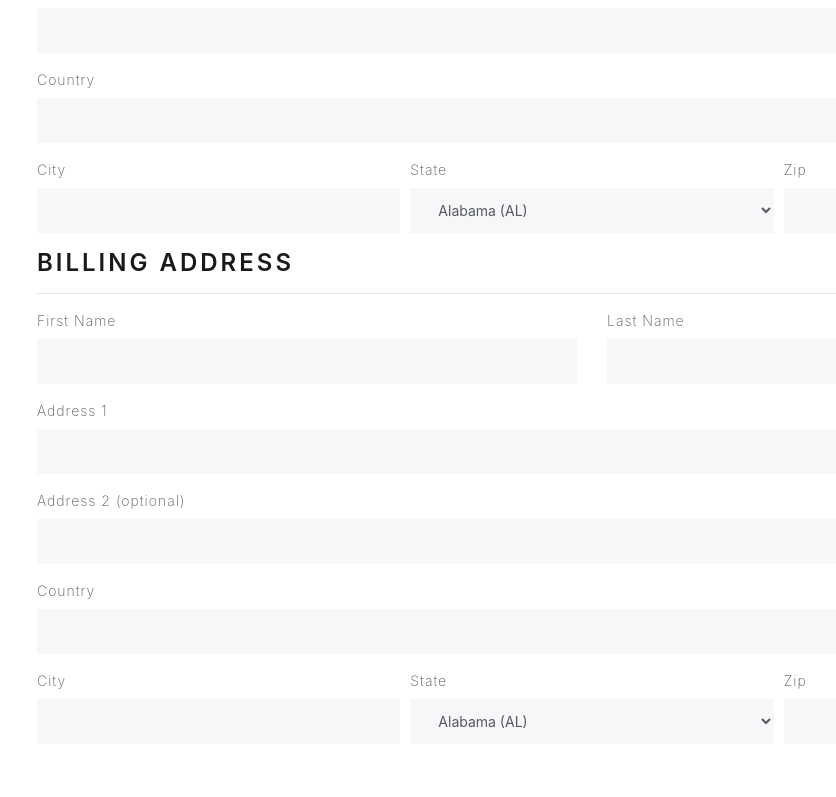
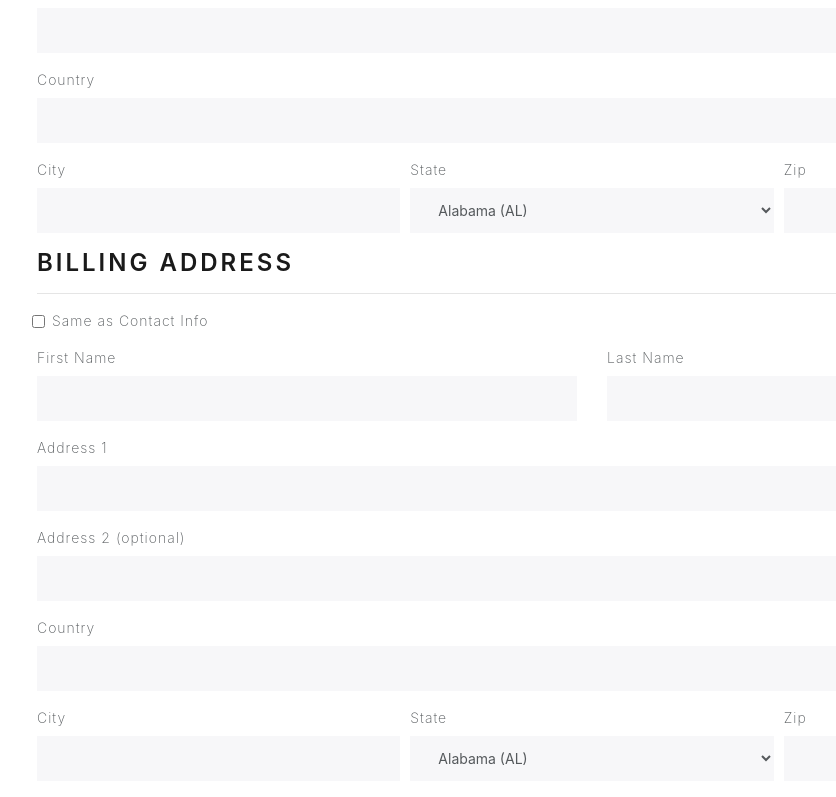
Before and after one commit to jacorea/Dog-Fund, a React (Create React App) app: page / in a window 1280 px wide. Shown: the part 775-1572 px from the top of the page, without its empty margins (48-884 px from the left). Before the commit the page ends 1535 px from the top, so only its background shows below. Built offline with nearby package versions, Linux system fonts and the light colour scheme.

Commit message:
add conditional Checkbox component for billingInfo form.

```diff
--- a/src/App.js
+++ b/src/App.js
@@ -1,11 +1,9 @@
 import React, { Component } from 'react';
 import './App.css';
-import DonationButton from './components/donation-button/donation-button.component';
 import Header from './components/header/header.component.jsx';
 import Address from './components/address/Address.component';
 import DonationAmountForm from './components/donation-amount-form/donation-amount-form.component'
 
-import { FormGroup, FormLabel, FormControl} from 'react-bootstrap';
 
 export class App extends Component {
   constructor(props) {
@@ -50,8 +48,8 @@ export class App extends Component {
         </div>
         <DonationAmountForm title="Donation Amount" donation={donation} handleDonation={()=> this.handleChange} />
         <div className="container">
-          <Address title="Contact Info" />
-          <Address title="Billing Address" />
+          <Address title="Contact Info" formTitle="homeAddress"/>
+          <Address title="Billing Address" formTitle="billingAddress" />
         </div>
       </div>
     );
--- a/src/components/address/Address.component.js
+++ b/src/components/address/Address.component.js
@@ -1,6 +1,6 @@
 import React, { Component } from 'react'
 
-import { FormGroup, Form, FormLabel,FormControl, Row, Col, } from 'react-bootstrap';
+import { FormGroup, Form, FormLabel,FormControl, Row, Col, FormCheck } from 'react-bootstrap';
 
 import states from '../../utils/state.data';
 
@@ -10,6 +10,7 @@ export class Address extends Component {
 
         this.state = {
                 states: [],
+                sameBillingInfo: false,
                 homeAddress: {
                 firstName: '',
                 lastName: '',
@@ -19,7 +20,7 @@ export class Address extends Component {
                 state: '',
                 zip: '',
                 country: ''
-            }
+            },
         }
     }
 
@@ -39,19 +40,46 @@ export class Address extends Component {
     }
 
     handleChange = (event) => {
-        const { homeAddress } = this.state;
+        let { homeAddress } = this.state;
         homeAddress[event.target.name] = event.target.value
         this.setState({homeAddress: homeAddress })
     }
 
+    handleInputChange = (event) => {
+        let { sameBillingInfo } = this.state;
+        sameBillingInfo = event.target.checked
+
+        this.setState({sameBillingInfo})
+    }
+
     render() {
-        let { firstName, lastName, address1, address2, city, state, zip, country } = this.state.homeAddress;
+        let { firstName, lastName, address1, address2, city, zip, country,sameBillingInfo } = this.state.homeAddress;
         let { states } = this.state;
+        let { formTitle } = this.props;
+
         return (
             <div>
                 <Form>
                     <h3>{this.props.title}</h3>
                     <hr />
+                    { formTitle === 'billingAddress' ?
+                        <React.Fragment>
+                            <Row>
+                                <Col>
+                                    <FormGroup controlId="formBasicCheckbox" className="container">
+                                            <FormCheck.Input
+                                            type="checkbox"
+                                            name="sameBillingInfo"
+                                            checked={sameBillingInfo}
+                                            label="same as Contact Info"
+                                            onChange={this.handleInputChange}
+                                        />
+                                        <FormCheck.Label>Same as Contact Info</FormCheck.Label>
+                                    </FormGroup>
+                                </Col>
+                            </Row>
+                        </React.Fragment> : <React.Fragment></React.Fragment>
+                    }
                     <Row>
                         <Col>
                         <FormGroup  controlId="formGridFirstName">
```
